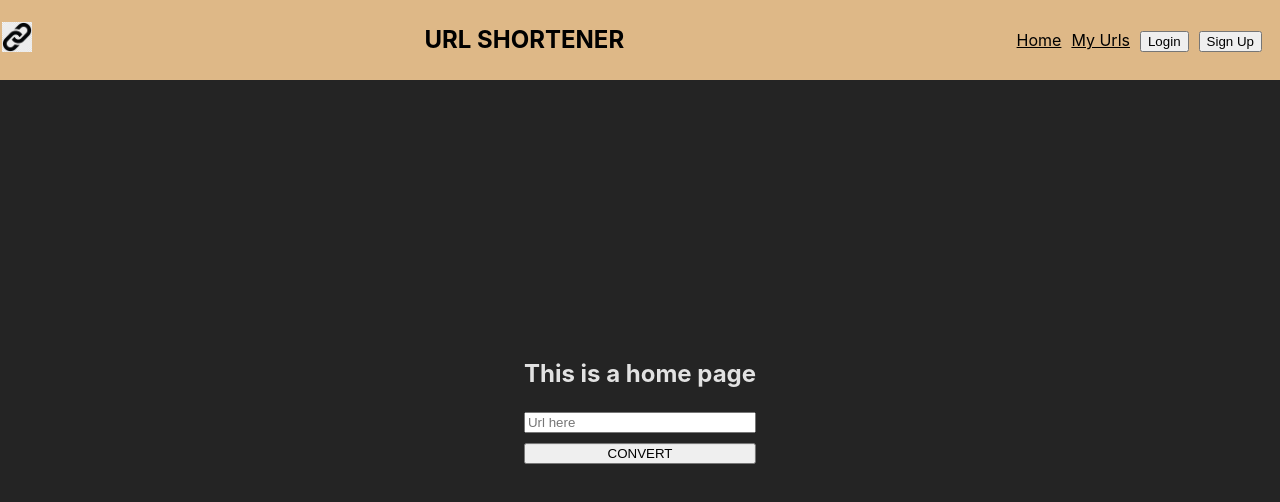
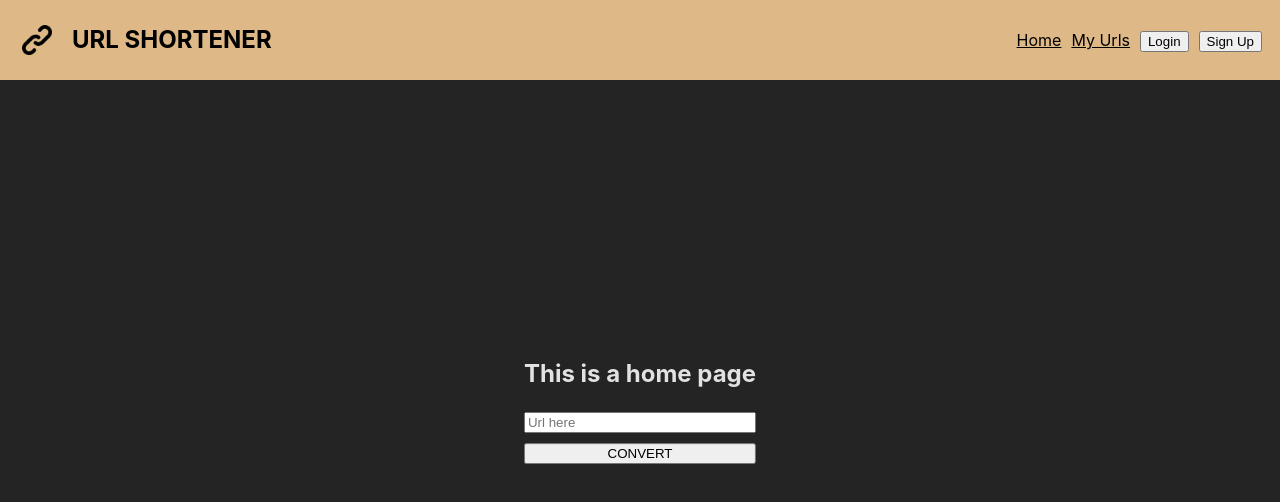
Before and after one commit to YahirGX5/url-shortener-frontend, a React (Vite) app: page /home in a window 1280 px wide. Shown: the top 502 px of the page. Built offline with nearby package versions, Linux system fonts and the light colour scheme.

Commit message:
new image of chain logo and reestructured the MainHeader.tsx

```diff
--- a/src/components/Main Header/MainHeader.css
+++ b/src/components/Main Header/MainHeader.css
@@ -1,10 +1,20 @@
 .ChainLogo {
     width: 30px;
     height: 30px;
+    margin-right: 20px;
+}
+
+.LogoAndTitle {
+    display: flex;
+    flex-direction: row;
+    justify-content: space-between;
+    align-items: center;
+    margin-left: 20px;
 }
 
 .MainHeader {
     display: flex;
+    flex-direction: row;
     justify-content: space-between;
     align-items: center;
     color: #000000;
--- a/src/components/Main Header/MainHeader.tsx
+++ b/src/components/Main Header/MainHeader.tsx
@@ -5,17 +5,14 @@ import "./MainHeader.css";
 export function MainHeader () {
     return (
         <header className='MainHeader'>
-            <section>
+            <section className="LogoAndTitle">
                 <img alt="Logo" src={ChainLogo} className="ChainLogo"/>
+                <h2 className="Title">URL SHORTENER</h2>
             </section>
-
-
-            <h2 className="Title">URL SHORTENER</h2>
 
             <section>
                 <LoginOrSignUp />
             </section>
-
         </header>
     )
 }
```
Also changed, not shown: src/assets/chain.webp.
